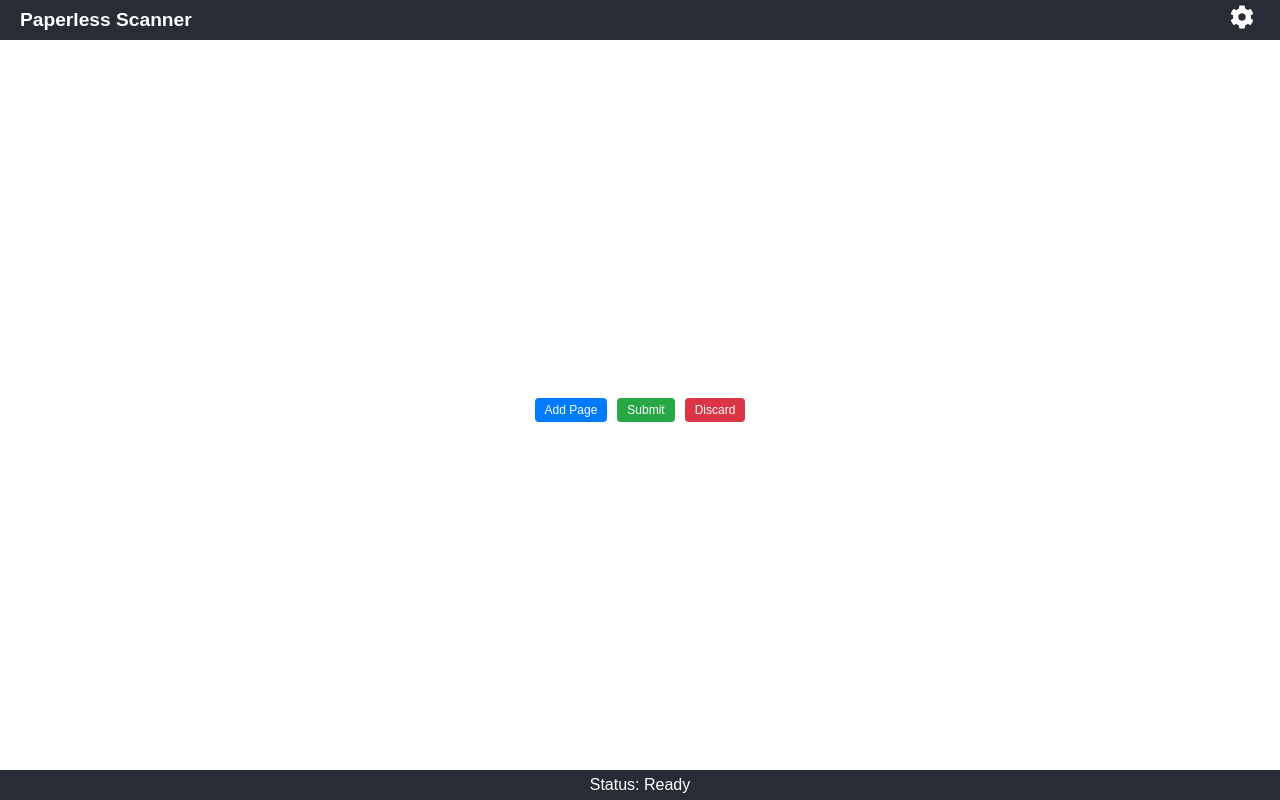
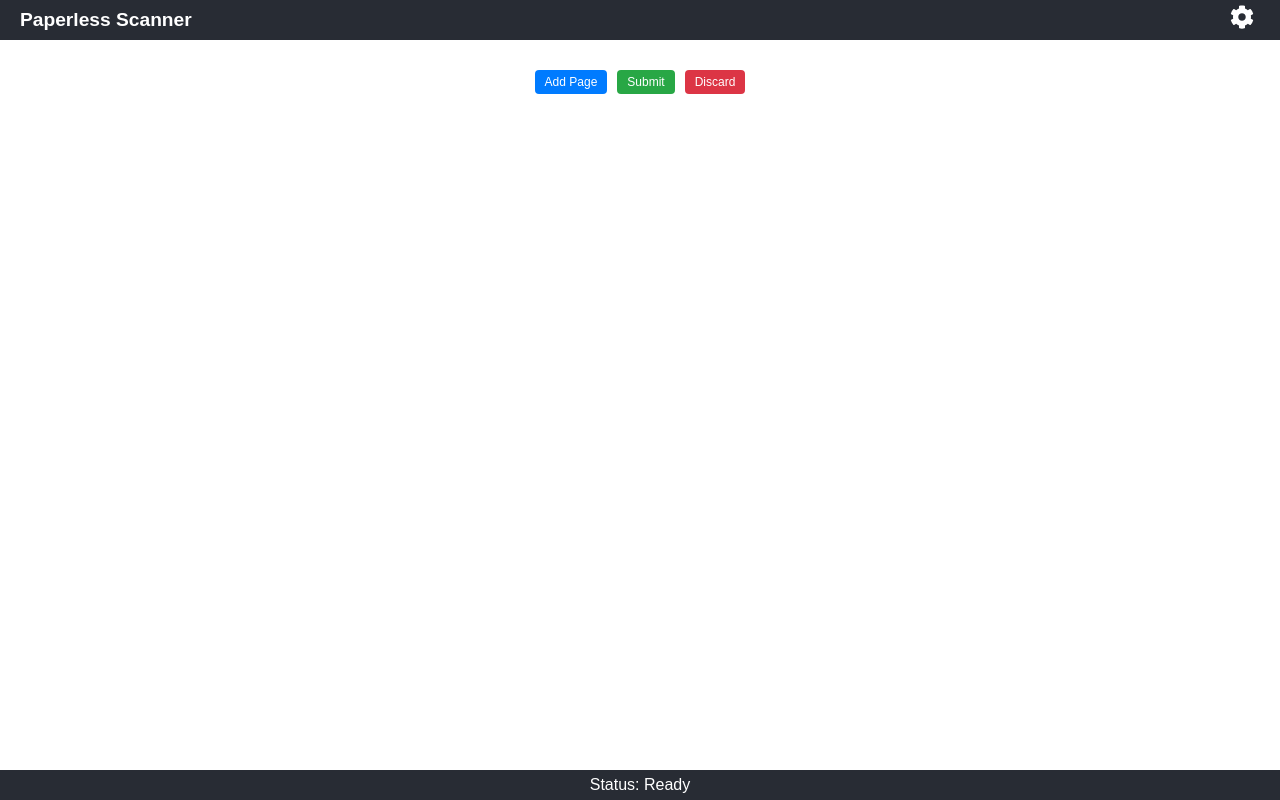
Before and after one commit to lucianhanga/acquire4paperless, a React (Create React App) app in the folder scan-app2/: page / in a window 1280 px wide. Built offline with nearby package versions, Linux system fonts and the light colour scheme.

Commit message:
Wrap Content component in a div for improved layout and scrolling behavior

```diff
--- a/scan-app2/src/App.css
+++ b/scan-app2/src/App.css
@@ -5,3 +5,8 @@
   flex-direction: column;
   height: 100vh; /* Full height */
 }
+
+.Content {
+  flex: 1;
+  overflow-y: auto;
+}
--- a/scan-app2/src/App.js
+++ b/scan-app2/src/App.js
@@ -12,7 +12,9 @@ function App() {
     <ConfigProvider>
       <div className="App">
         <Header />
-        <Content setStatus={setStatus} />
+        <div className="Content">
+          <Content setStatus={setStatus} />
+        </div>
         <StatusBar status={status} />
       </div>
     </ConfigProvider>
```
